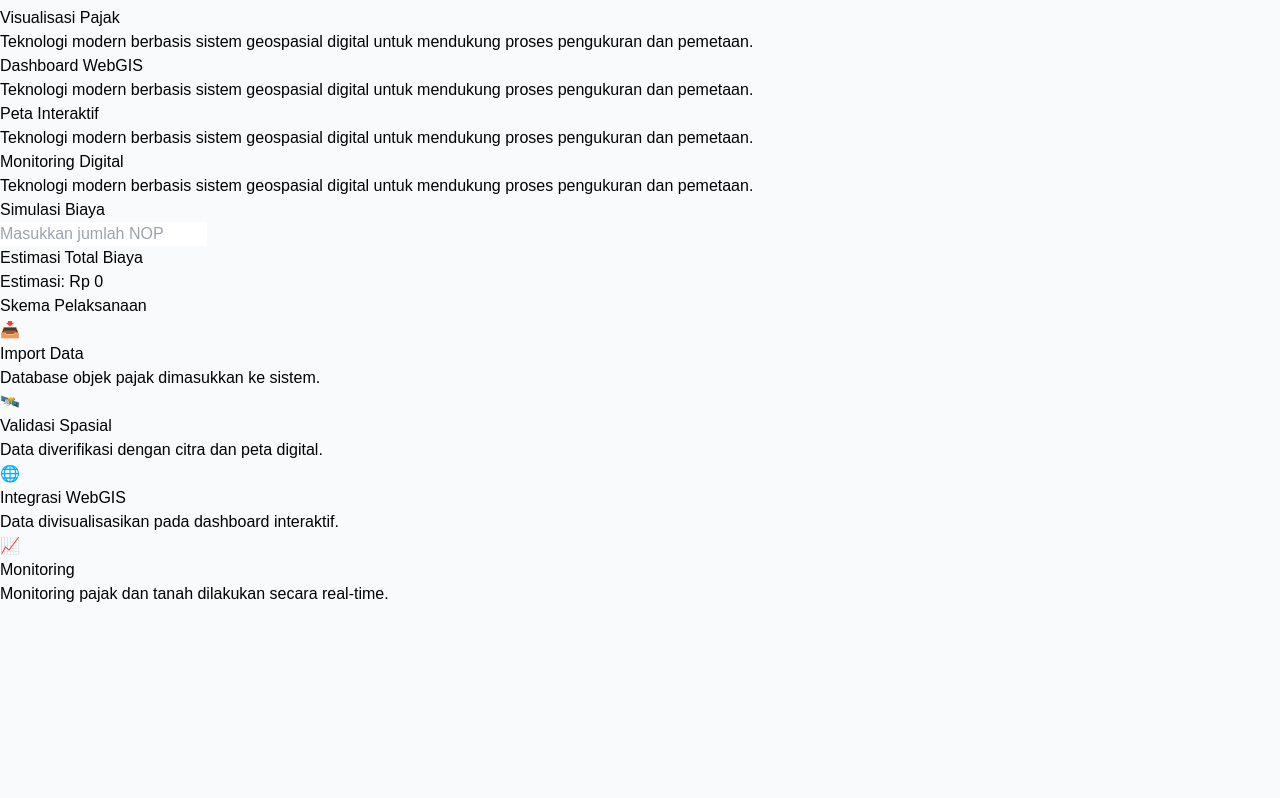
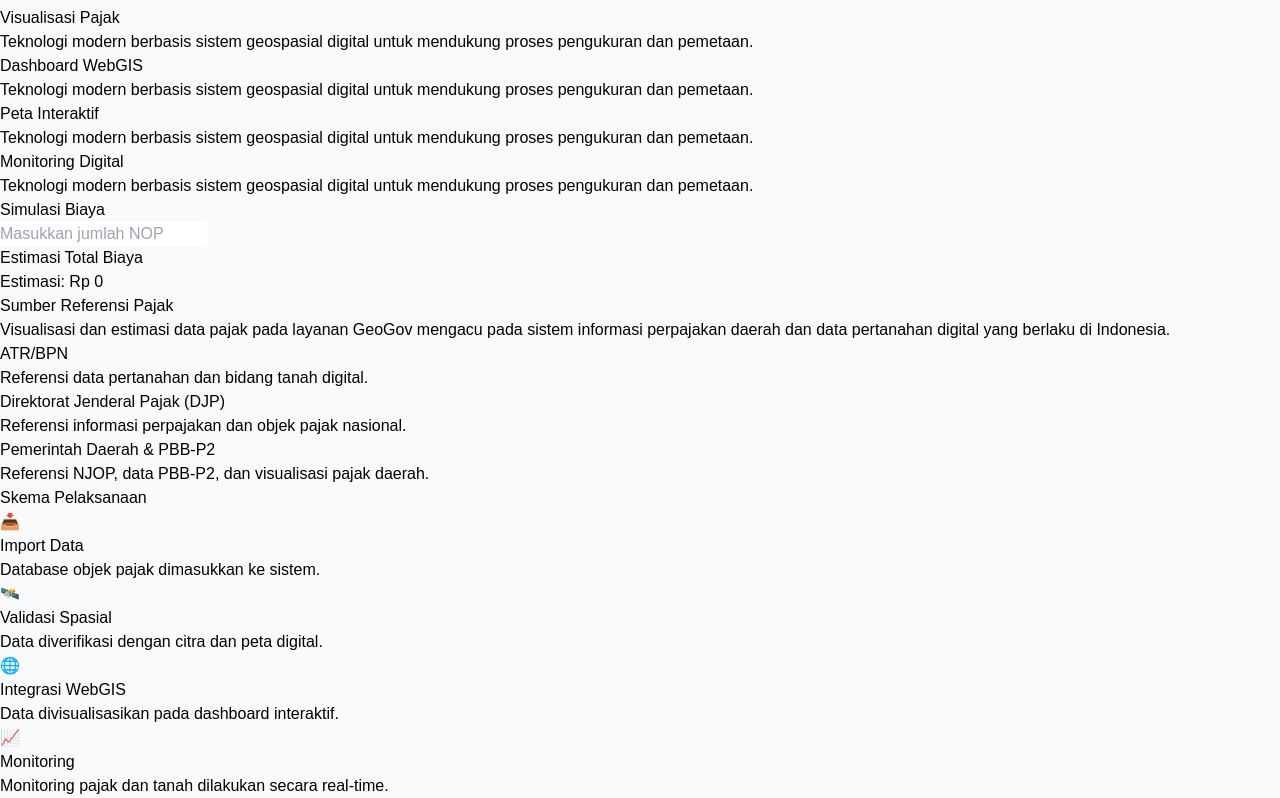
Before and after one commit to ahmadfahrezi074-pixel/geomeasure-plus, a React (Vite) app: page /layanan in a window 1280 px wide. Shown: the part 4968-5766 px from the top of the page. Before the commit the page ends 5574 px from the top, so only its background shows below. Built offline with nearby package versions, Linux system fonts and the light colour scheme.

Commit message:
Update layanan GeoMeasure+ with hidden spesifikasi, workflow visual per layanan, and improved UI layout

```diff
--- a/src/pages/Layanan.jsx
+++ b/src/pages/Layanan.jsx
@@ -297,7 +297,6 @@ export default function Layanan() {
 
   <div className="min-h-screen bg-slate-950 text-white px-6 md:px-14 py-28">
 
-
       <div className="max-w-7xl mx-auto text-center mb-20">
 
         <p className="text-cyan-400 uppercase tracking-[6px] font-semibold mb-4">
@@ -321,7 +320,6 @@ export default function Layanan() {
 
       </div>
 
-
     <div className="max-w-7xl mx-auto grid md:grid-cols-2 gap-10 items-start">
 
         {layanan.map((item, index) => (
@@ -340,13 +338,11 @@ export default function Layanan() {
             transition-all
             duration-700
 
-
             ${openIndex === index ? "md:col-span-2" : ""}
 
             `}
           >
 
-            {/* HEADER */}
           <div className={`bg-gradient-to-r ${item.color} p-8`}>
 
               <div className="flex justify-between items-start gap-6 flex-wrap">
@@ -398,7 +394,6 @@ export default function Layanan() {
                   gap-3
                   transition-all
 
-
                   ${openIndex === index
                       ? "bg-red-500"
                       : "bg-cyan-500"
@@ -422,13 +417,13 @@ export default function Layanan() {
 
             </div>
 
-            {/* DETAIL */}
           <div
               className={`
 
               overflow-hidden
               transition-all
               duration-700
+
               ${openIndex === index
                   ? "max-h-[5000px] opacity-100"
                   : "max-h-0 opacity-0"}
@@ -448,7 +443,6 @@ export default function Layanan() {
 
                 <div className="grid xl:grid-cols-3 gap-6">
 
-                  {/* PERSYARATAN */}
                  <div className="bg-white/5 border border-white/10 rounded-3xl p-6">
 
                     <h2 className="text-cyan-400 text-2xl font-bold mb-5">
@@ -474,7 +468,6 @@ export default function Layanan() {
 
                   </div>
 
-                  {/* SPESIFIKASI */}
                 <div className="bg-white/5 border border-white/10 rounded-3xl p-6">
 
                     <button
@@ -619,13 +612,70 @@ export default function Layanan() {
 
                       </h1>
 
+                      {item.calculatorType === "geoGov" && (
+
+                        <div className="mt-5 border-t border-cyan-400/10 pt-4">
+
+                          <h3 className="text-sm font-bold text-cyan-300 mb-2">
+                            Sumber Referensi Pajak
+                          </h3>
+
+                          <p className="text-slate-400 text-sm leading-relaxed">
+                            Visualisasi dan estimasi data pajak pada layanan GeoGov
+                            mengacu pada sistem informasi perpajakan daerah dan data
+                            pertanahan digital yang berlaku di Indonesia.
+                          </p>
+
+                          <div className="mt-4 space-y-3">
+
+                            <div className="bg-slate-900/60 rounded-2xl px-4 py-3 border border-white/5">
+
+                              <p className="text-white font-semibold mb-1">
+                                ATR/BPN
+                              </p>
+
+                              <p className="text-slate-400 text-sm">
+                                Referensi data pertanahan dan bidang tanah digital.
+                              </p>
+
+                            </div>
+
+                            <div className="bg-slate-900/60 rounded-2xl px-4 py-3 border border-white/5">
+
+                              <p className="text-white font-semibold mb-1">
+                                Direktorat Jenderal Pajak (DJP)
+                              </p>
+
+                              <p className="text-slate-400 text-sm">
+                                Referensi informasi perpajakan dan objek pajak nasional.
+                              </p>
+
+                            </div>
+
+                            <div className="bg-slate-900/60 rounded-2xl px-4 py-3 border border-white/5">
+
+                              <p className="text-white font-semibold mb-1">
+                                Pemerintah Daerah & PBB-P2
+                              </p>
+
+                              <p className="text-slate-400 text-sm">
+                                Referensi NJOP, data PBB-P2, dan visualisasi pajak daerah.
+                              </p>
+
                             </div>
 
                           </div>
 
                         </div>
 
-                {/* WORKFLOW */}
+                      )}
+
+                    </div>
+
+                  </div>
+
+                </div>
+
               <div className="mt-10">
 
                   <h2 className="text-3xl font-black text-cyan-400 mb-8">
```
Lines whose indentation alone changed are shown as unchanged.
